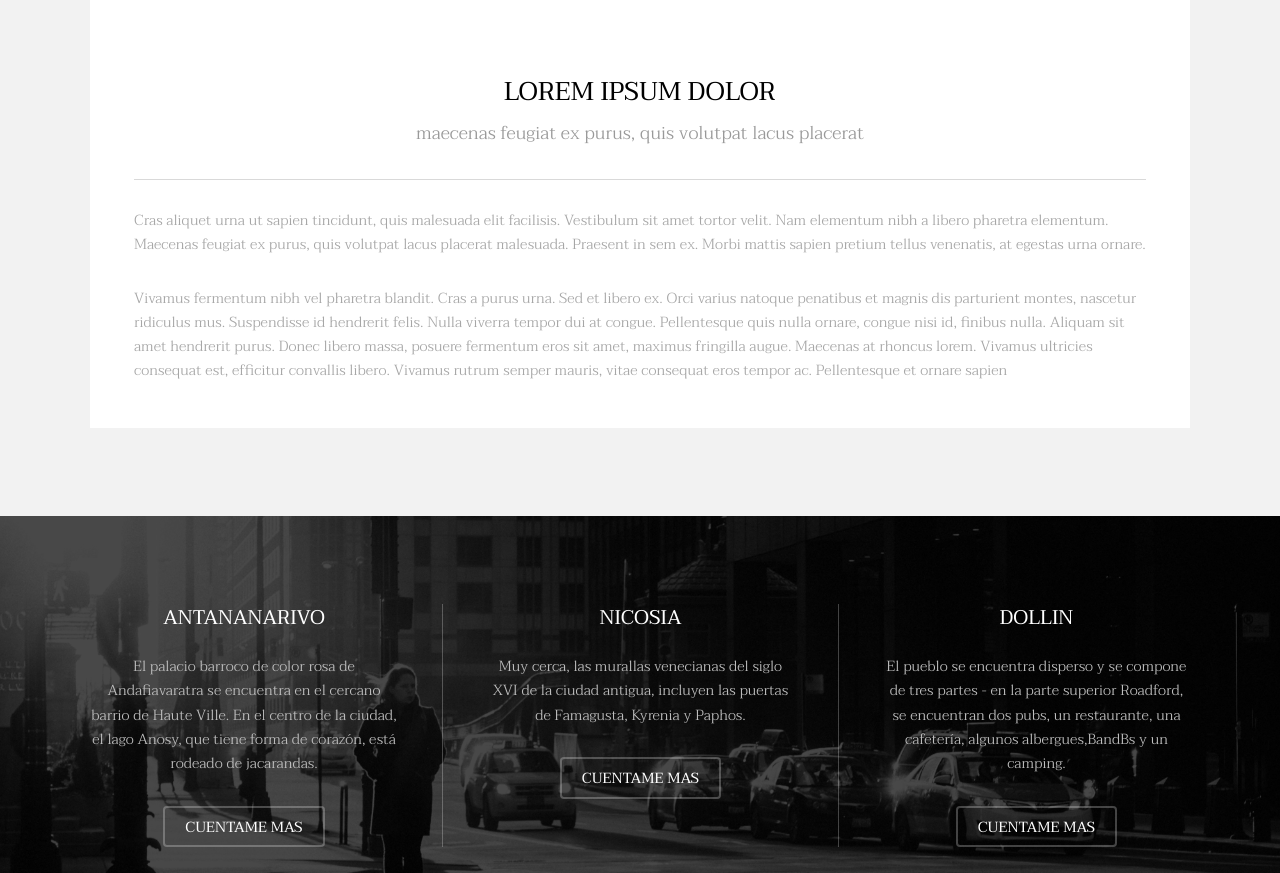
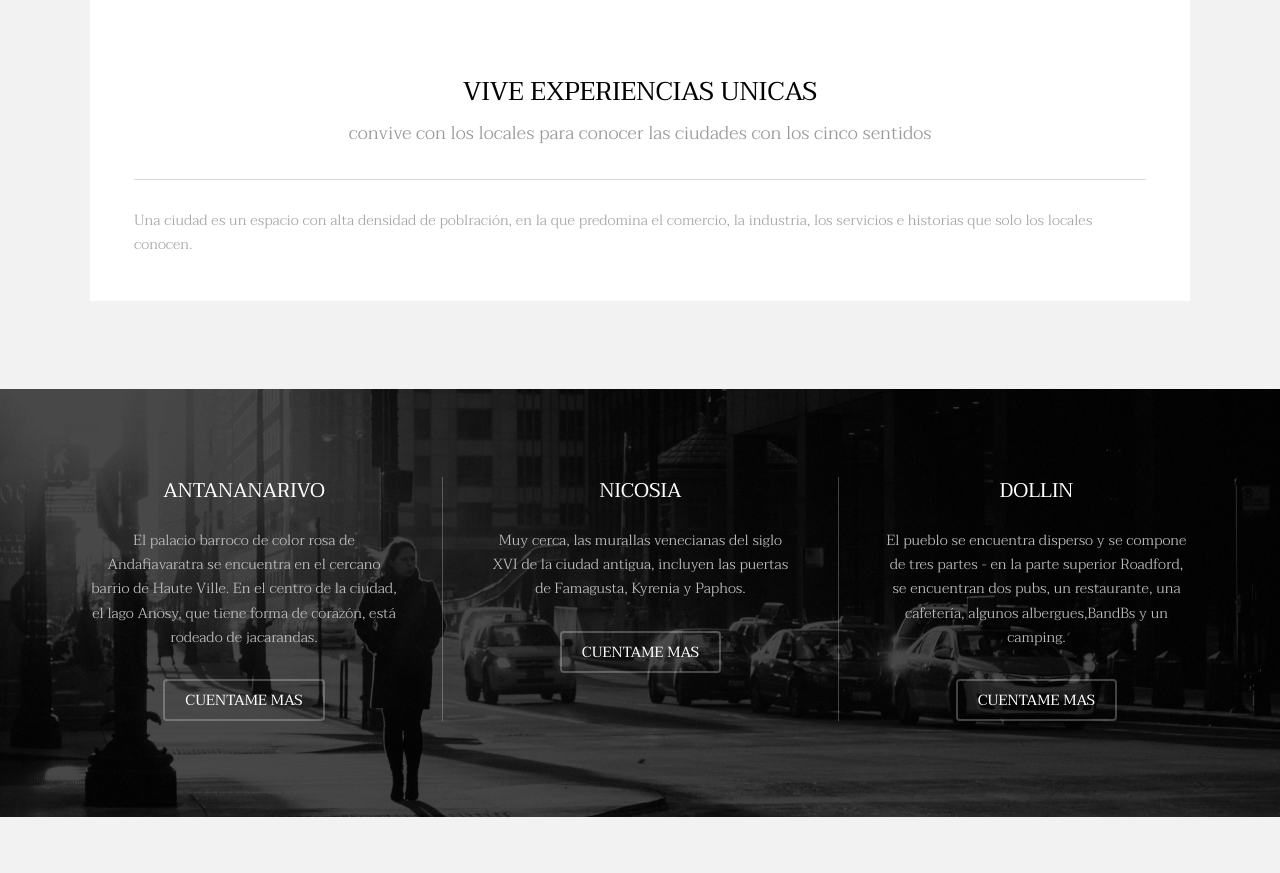
Before and after one commit to Marta4444/REP_04_METROPOLITA, a plain HTML site: page index.html in a window 1280 px wide. Shown: the part 1216-2089 px from the top of the page. Drawn offline with Linux system fonts and the light colour scheme.

Commit message:
cambio de algunos textos que faltaban por MOZART

```diff
--- a/index.html
+++ b/index.html
@@ -53,12 +53,11 @@
 							</div>
 							<div class="content">
 								<header class="align-center">
-									<h2>Lorem ipsum dolor</h2>
-									<p>maecenas feugiat ex purus, quis volutpat lacus placerat</p>
+									<h2>VIVE EXPERIENCIAS UNICAS</h2>
+									<p>convive con los locales para conocer las ciudades con los cinco sentidos</p>
 								</header>
 								<hr />
-								<p> Cras aliquet urna ut sapien tincidunt, quis malesuada elit facilisis. Vestibulum sit amet tortor velit. Nam elementum nibh a libero pharetra elementum. Maecenas feugiat ex purus, quis volutpat lacus placerat malesuada. Praesent in sem ex. Morbi mattis sapien pretium tellus venenatis, at egestas urna ornare.</p>
-								<p>Vivamus fermentum nibh vel pharetra blandit. Cras a purus urna. Sed et libero ex. Orci varius natoque penatibus et magnis dis parturient montes, nascetur ridiculus mus. Suspendisse id hendrerit felis. Nulla viverra tempor dui at congue. Pellentesque quis nulla ornare, congue nisi id, finibus nulla. Aliquam sit amet hendrerit purus. Donec libero massa, posuere fermentum eros sit amet, maximus fringilla augue. Maecenas at rhoncus lorem. Vivamus ultricies consequat est, efficitur convallis libero. Vivamus rutrum semper mauris, vitae consequat eros tempor ac. Pellentesque et ornare sapien</p>
+								<p>Una ciudad es un espacio con alta densidad de poblraci&oacute;n, en la que predomina el comercio, la industria, los servicios e historias que solo los locales conocen.</p>
 							</div>
 						</div>
 					</div>
```
